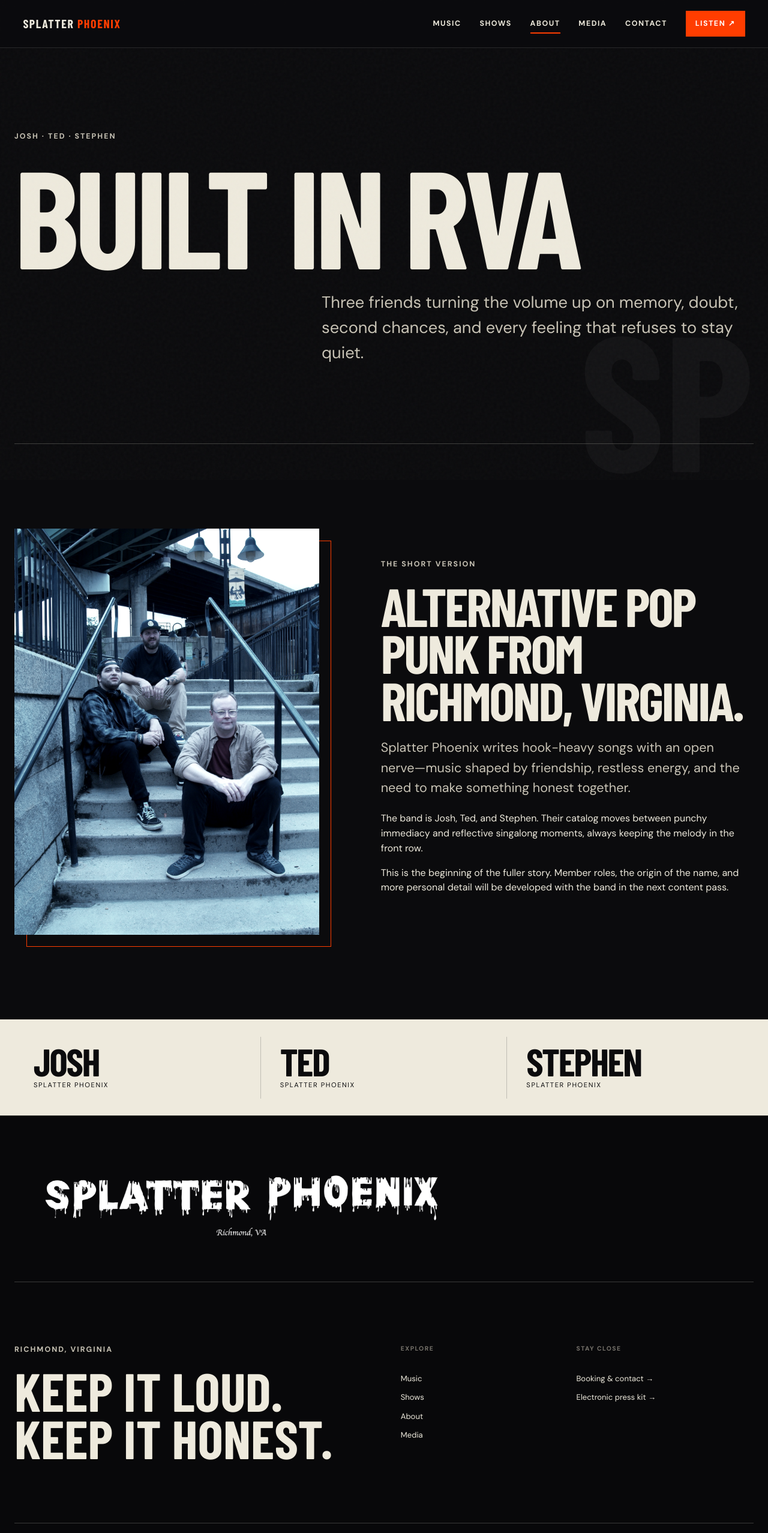
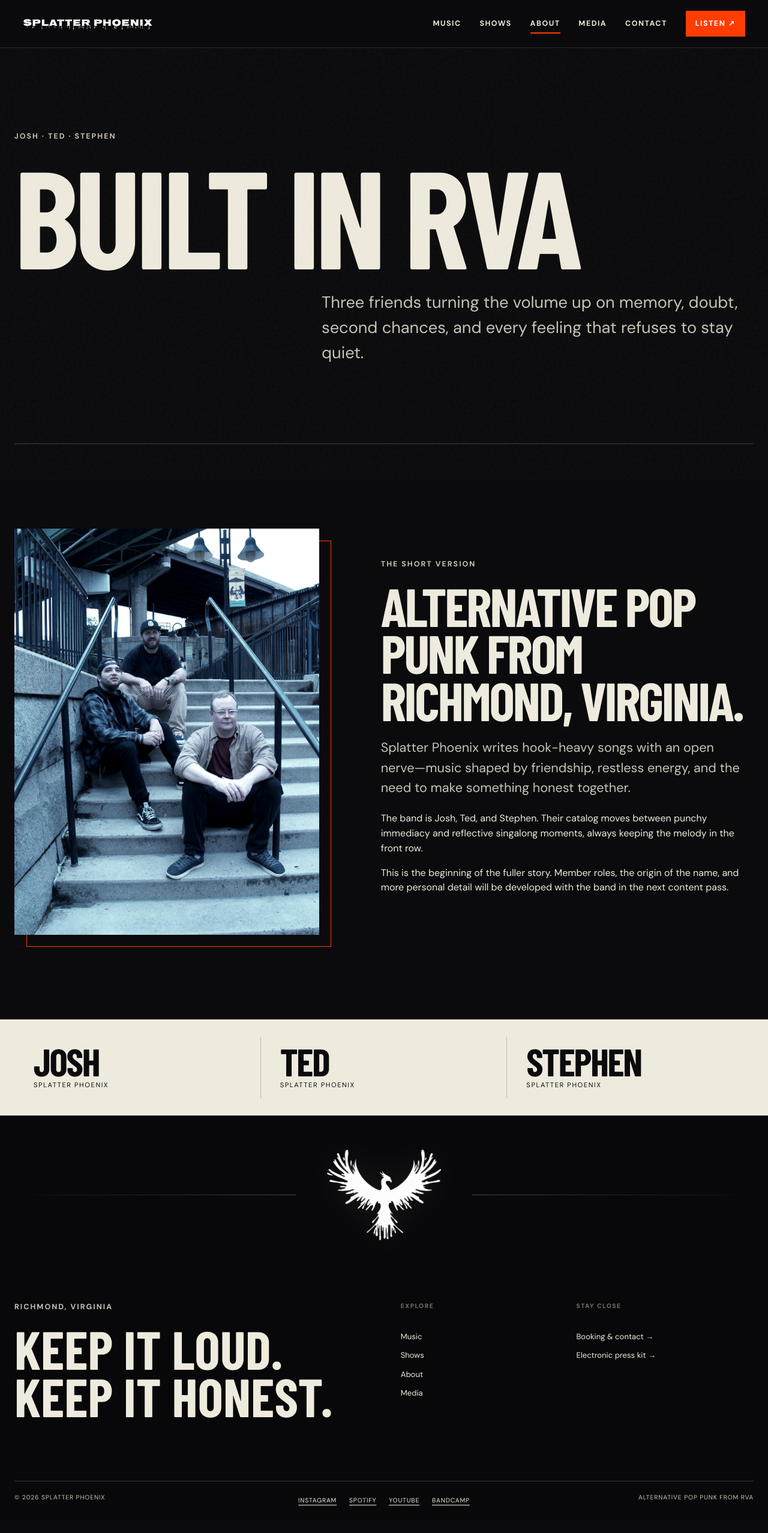
Before and after one commit to splatterphoenix/SplatterPhoenixPage, an Astro site: page /about in a window 1280 px wide. Shown: the top 2555 px of the page at 60% size. After the commit the page ends 2534 px from the top, so only its background shows below. Built offline with nearby package versions, Linux system fonts and the light colour scheme; Astro itself is replaced by a stand-in of ours; a web font is replaced by a local one.

Commit message:
Correct phoenix branding across site

```diff
--- a/src/components/SiteFooter.astro
+++ b/src/components/SiteFooter.astro
@@ -1,5 +1,9 @@
 <footer class="site-footer">
-  <div class="footer-wordmark shell"><img src="/images/paint-wordmark-wide.png" alt="Splatter Phoenix" /></div>
+  <div class="footer-emblem shell" aria-hidden="true">
+    <span></span>
+    <img src="/images/phoenix-mark.png" alt="" />
+    <span></span>
+  </div>
   <div class="footer-top shell">
     <div class="footer-statement">
       <p class="eyebrow">Richmond, Virginia</p>
--- a/src/components/SiteHeader.astro
+++ b/src/components/SiteHeader.astro
@@ -11,7 +11,7 @@ const links = [
 
 <header class="site-header" data-header>
   <a class="brand" href="/" aria-label="Splatter Phoenix home">
-    <span>Splatter</span><span>Phoenix</span>
+    <span>Splatter Phoenix</span>
   </a>
 
   <button class="menu-toggle" type="button" aria-expanded="false" aria-controls="site-nav">
--- a/src/layouts/BaseLayout.astro
+++ b/src/layouts/BaseLayout.astro
@@ -30,7 +30,7 @@ const canonical = new URL(Astro.url.pathname, Astro.site);
     <meta property="og:type" content="website" />
     <meta property="og:url" content={canonical} />
     <link rel="canonical" href={canonical} />
-    <link rel="icon" href="/images/sp-initials.png" />
+    <link rel="icon" href="/images/phoenix-mark.png" />
     <title>{title}</title>
   </head>
   <body>
--- a/src/pages/index.astro
+++ b/src/pages/index.astro
@@ -84,7 +84,6 @@ const platforms = [
   <section class="show-callout shell section-pad">
     <div class="show-poster">
       <p class="eyebrow">Next up</p>
-      <p class="poster-mark">SP</p>
       <h2>New dates<br />incoming.</h2>
       <p>Follow along for the next Richmond show announcement.</p>
       <a class="button button-dark" href="/shows">See shows</a>
--- a/src/pages/music.astro
+++ b/src/pages/music.astro
@@ -14,7 +14,7 @@ const releases = [
   <section class="shell release-catalog section-pad">
     {releases.map((release) => (
       <article class="catalog-card">
-        {release.image ? <img src={release.image} alt={`${release.title} cover art`} loading="lazy" /> : <div class={release.className}><span>SP</span></div>}
+        {release.image ? <img src={release.image} alt={`${release.title} cover art`} loading="lazy" /> : <div class={release.className}><img src="/images/phoenix-mark.png" alt="" /></div>}
         <div class="catalog-copy">
           <p class="eyebrow">{release.type} · {release.year}</p>
           <h2>{release.title}</h2>
--- a/src/styles/global.css
+++ b/src/styles/global.css
@@ -1,4 +1,4 @@
-@import url('https://fonts.googleapis.com/css2?family=Barlow+Condensed:ital,wght@0,600;0,700;0,800;0,900;1,700&family=DM+Sans:wght@400;500;600;700&display=swap');
+@import url('https://fonts.googleapis.com/css2?family=Barlow+Condensed:ital,wght@0,600;0,700;0,800;0,900;1,700&family=DM+Sans:wght@400;500;600;700&family=Nosifer&display=swap');
 
 :root {
   --ink: #0b0b0d;
@@ -34,8 +34,7 @@ h2 { font-size: clamp(3.5rem, 8vw, 7.8rem); margin-bottom: 1.5rem; }
 .fine-print { color: #8f8b82; font-size: .78rem; }
 
 .site-header { position: fixed; z-index: 50; top: 0; left: 0; right: 0; min-height: 80px; display: flex; align-items: center; justify-content: space-between; padding: 0 3vw; border-bottom: 1px solid rgba(255,255,255,.12); background: rgba(11,11,13,.86); backdrop-filter: blur(18px); }
-.brand { display: inline-flex; align-items: baseline; gap: .34rem; text-decoration: none; font-family: var(--display); font-weight: 800; font-size: 1.25rem; text-transform: uppercase; letter-spacing: .08em; }
-.brand span:last-child { color: var(--hot); }
+.brand { display: inline-flex; align-items: center; text-decoration: none; color: #fff; font-family: 'Nosifer', var(--display); font-size: clamp(.82rem, 1.25vw, 1.08rem); text-transform: uppercase; letter-spacing: .015em; line-height: 1; }
 .site-nav { display: flex; align-items: center; gap: clamp(1rem, 2.4vw, 2.5rem); }
 .site-nav a { text-decoration: none; font-size: .78rem; font-weight: 700; letter-spacing: .12em; text-transform: uppercase; position: relative; }
 .site-nav a:not(.nav-cta)::after { content: ''; position: absolute; left: 0; right: 100%; bottom: -.45rem; height: 2px; background: var(--hot); transition: right .25s ease; }
@@ -101,14 +100,12 @@ h2 { font-size: clamp(3.5rem, 8vw, 7.8rem); margin-bottom: 1.5rem; }
 
 .show-callout { display: grid; grid-template-columns: .8fr 1.2fr; gap: 0; align-items: stretch; }
 .show-poster { background: var(--hot); color: #fff; padding: clamp(2rem, 5vw, 5rem); position: relative; overflow: hidden; }
-.poster-mark { position: absolute; right: -1rem; top: -3rem; font-family: var(--display); font-weight: 900; font-size: 14rem; opacity: .12; line-height: 1; }
 .show-poster h2 { font-size: clamp(4rem, 8vw, 7.5rem); }
 .show-photo img { width: 100%; height: 100%; min-height: 520px; object-fit: cover; filter: grayscale(1) contrast(1.25); }
 .final-cta { background: linear-gradient(135deg, #361861, #0b0b0d 52%, #4a110b); border-top: 1px solid var(--line); }
 .final-cta h2 { font-size: clamp(5rem, 13vw, 12rem); }
 
 .page-hero { padding-top: clamp(10rem, 17vw, 14rem); padding-bottom: clamp(4rem, 8vw, 8rem); border-bottom: 1px solid var(--line); position: relative; }
-.page-hero::after { content: 'SP'; position: absolute; right: 0; bottom: -2rem; font-family: var(--display); font-weight: 900; font-size: clamp(9rem, 25vw, 22rem); line-height: .7; opacity: .035; }
 .page-hero h1 { margin-bottom: 1.5rem; }
 .page-intro { max-width: 720px; margin-left: auto; font-size: clamp(1.15rem, 2.2vw, 1.7rem); color: var(--paper-dim); }
 
@@ -117,7 +114,7 @@ h2 { font-size: clamp(3.5rem, 8vw, 7.8rem); margin-bottom: 1.5rem; }
 .catalog-card > img, .release-placeholder { aspect-ratio: 1; width: 100%; object-fit: cover; }
 .release-placeholder { display: grid; place-items: center; font-family: var(--display); font-size: clamp(5rem, 12vw, 10rem); font-weight: 900; overflow: hidden; position: relative; }
 .release-placeholder::before { content: ''; position: absolute; inset: -30%; background: repeating-linear-gradient(45deg, transparent 0 12px, rgba(255,255,255,.1) 12px 24px); transform: rotate(12deg); }
-.release-placeholder span { position: relative; }
+.release-placeholder img { position: relative; width: 52%; max-height: 52%; object-fit: contain; filter: drop-shadow(0 10px 22px rgba(0,0,0,.25)); }
 .release-placeholder.red { background: var(--hot); }
 .release-placeholder.violet { background: var(--violet); }
 .catalog-copy h2 { font-size: clamp(3.2rem, 7vw, 6.5rem); }
@@ -184,8 +181,10 @@ dd { margin: 0; font-weight: 700; }
 .press-photo img { filter: grayscale(1) contrast(1.2); }
 
 .site-footer { border-top: 1px solid var(--line); color: var(--paper-dim); background: #08080a; }
-.footer-wordmark { padding-top: 3.5rem; padding-bottom: 2.5rem; border-bottom: 1px solid var(--line); }
-.footer-wordmark img { width: min(760px, 82vw); mix-blend-mode: screen; }
+.footer-emblem { display: grid; grid-template-columns: 1fr auto 1fr; align-items: center; gap: clamp(1.5rem, 4vw, 4rem); padding-top: 3.5rem; }
+.footer-emblem span { height: 1px; background: linear-gradient(90deg, transparent, rgba(238,234,221,.28)); }
+.footer-emblem span:last-child { background: linear-gradient(90deg, rgba(238,234,221,.28), transparent); }
+.footer-emblem img { width: clamp(120px, 15vw, 190px); filter: drop-shadow(0 0 28px rgba(238,234,221,.09)); }
 .footer-top { padding: clamp(4rem, 8vw, 7rem) 0; display: grid; grid-template-columns: 1.5fr .55fr .8fr; gap: clamp(2rem, 7vw, 7rem); }
 .footer-title { color: var(--paper); font-family: var(--display); font-size: clamp(3.5rem, 7vw, 7rem); font-weight: 800; line-height: .88; text-transform: uppercase; margin: 0; }
 .footer-label { color: #77736c; font-size: .65rem; font-weight: 700; letter-spacing: .14em; text-transform: uppercase; margin-bottom: 1.3rem; }
```
